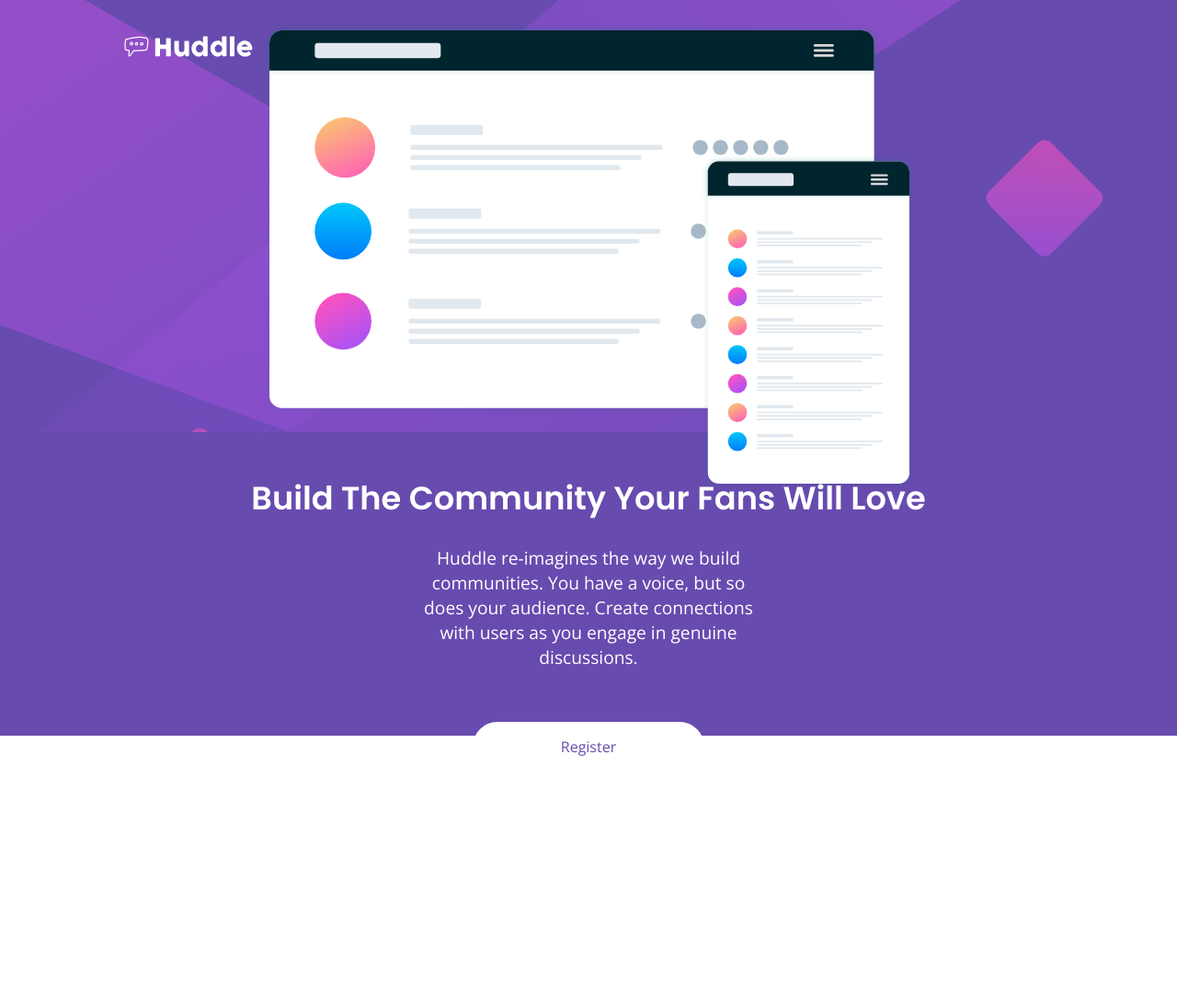
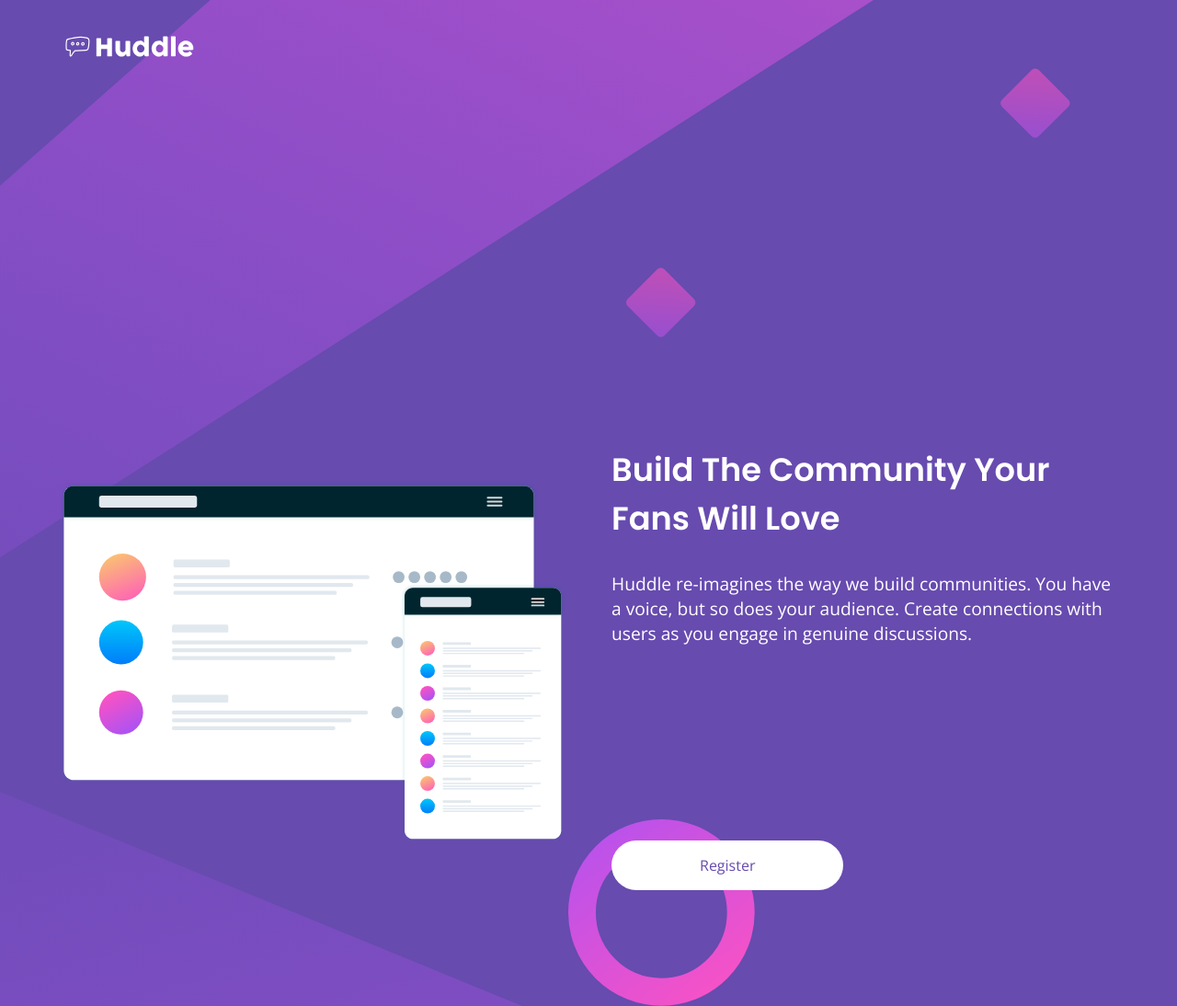
Before and after one commit to Mut1s0/Huddle-landing-page-with-single-introductory-section, a plain HTML site: page index.html in a window 1280 px wide. Shown: the top 1094 px of the page at 92% size. Before the commit the page ends 939 px from the top, so only its background shows below. Drawn offline with nearby package versions, Linux system fonts and the light colour scheme.

```diff
--- a/index.html
+++ b/index.html
@@ -39,13 +39,13 @@
 
                 </header>
 
-                <div class="header-img">
+            </div>
 
-                    <div>
+            <div class="header-img">
 
-                        <img src="./Images/illustration-mockups.svg" alt="" class="header__img">
+                <div>
 
-                    </div>
+                    <img src="./Images/illustration-mockups.svg" alt="" class="header__img">
 
                 </div>
 
--- a/style.css
+++ b/style.css
@@ -53,7 +53,7 @@ img{
 
 main {
     background-color: var(--clr-violet);
-    height: 100vh;
+    height: 1110px;
 }
 
 .wrapper {
@@ -77,7 +77,7 @@ main {
 
 .main-content {
     text-align: center;
-    height: 350px;
+    height: 500px;
     display: flex;
     flex-direction: column;
     justify-content: space-around;
@@ -175,3 +175,57 @@ footer {
 .footer__link:hover {
     color: var(--clr-soft-magenta);
 }
+
+@media screen and (min-width: 768px) {
+    .main-sub {
+        background-image: url(./Images/bg-desktop.svg);
+        background-position: center;
+        background-repeat: no-repeat;
+        background-size: cover;
+        height: 1410px;
+    }
+
+    main {
+        background-color: var(--clr-violet);
+        height: 1410px;
+    }
+
+    .wrapper {
+        display: grid;
+        grid-template-columns: repeat(4, 1fr);
+        max-width: 90%;
+        height: 100%;
+        column-gap: 50px;
+    }
+
+    .header-content {
+        grid-column: 1 / 5;
+    }
+
+    .header-img {
+        grid-column: 1 / 3;
+        height: 100%;
+    }
+
+    .main-content {
+        grid-column: 3 / 5;
+        height: 100%;
+        text-align: left;
+    }
+
+    .content-p {
+        max-width: 100%;
+    }
+
+    footer {
+        grid-column: 1 / 5;
+        justify-content: flex-end;
+        height: 100%;
+    }
+
+    .content-link {
+        height: 90px;
+        justify-content: flex-start;
+        align-items: center;
+    }
+}
```
